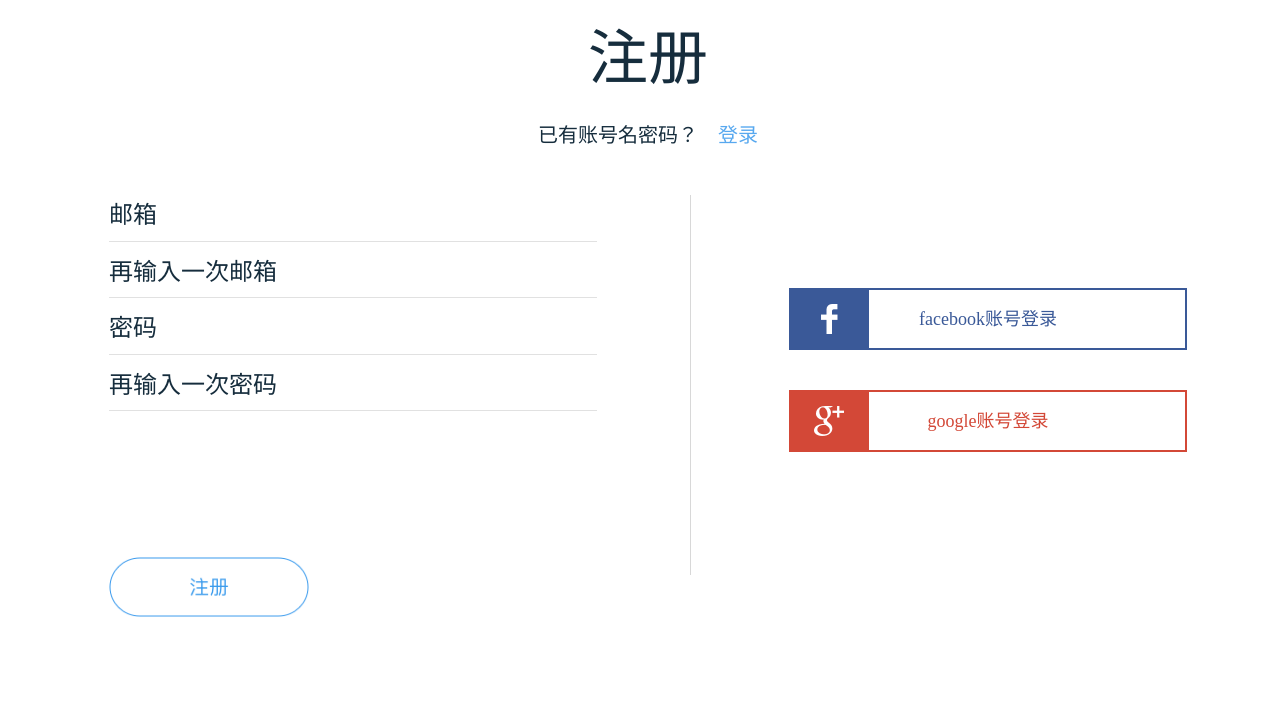
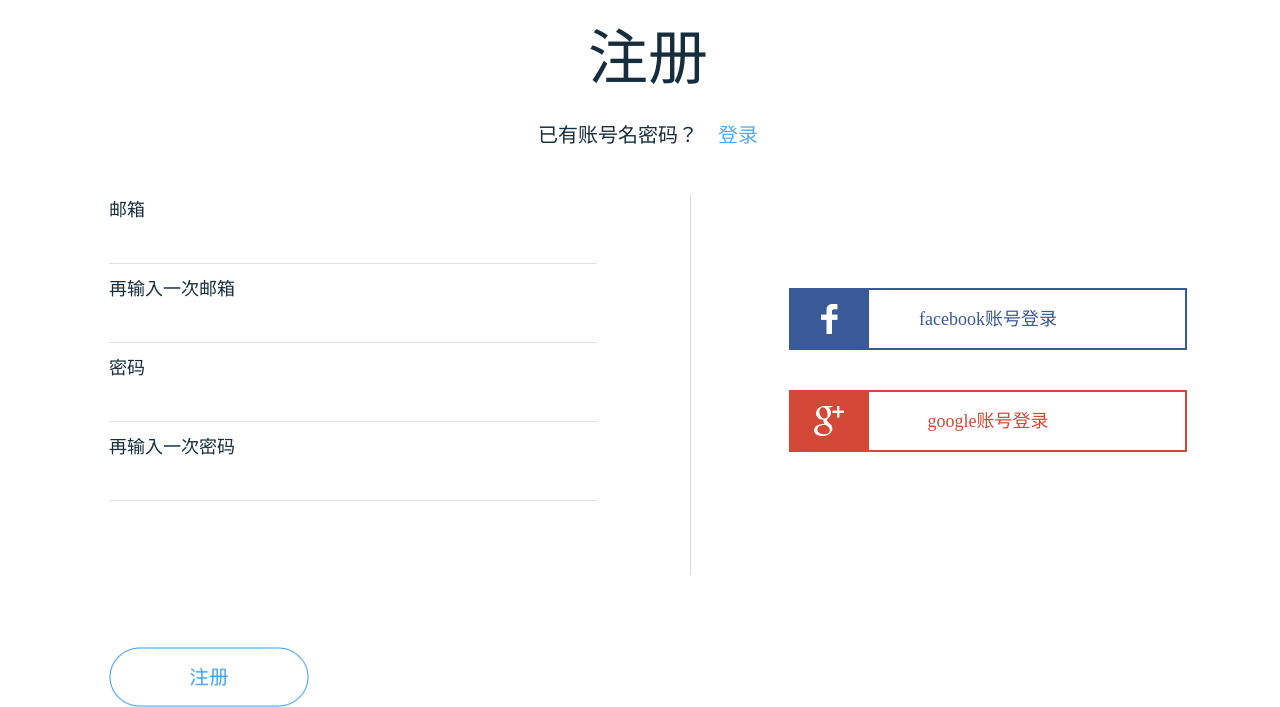
Before and after one commit to larkin2296/lianxing_web, a PHP site: page /lianxing/apps/index/view/login/register.html in a window 1280 px wide. Shown: the part 144-851 px from the top of the page. Before the commit the page ends 761 px from the top, so only its background shows below. Run offline with PHP 8.4, Linux system fonts and the light colour scheme; some libraries are stand-ins or nearby versions.

Commit message:
no message

```diff
--- a/apps/index/view/login/register.html
+++ b/apps/index/view/login/register.html
@@ -38,12 +38,12 @@
 </html>
 <script src="__static__/js/jquery.min.js"></script>
 <script>
-    $('.register_list_left li').click(function(){
-        $('.list_text').css('height','0px;');
-        $('.list_2').css('font-size','24px;');
-        $(this).find('.list_2').css('font-size','18px');
-        $(this).find('.list_text').css('height','40px');
-    })
+//    $('.register_list_left li').click(function(){
+//        $('.list_text').css('height','0px;');
+//        $('.list_2').css('font-size','24px;');
+//        $(this).find('.list_2').css('font-size','18px');
+//        $(this).find('.list_text').css('height','40px');
+//    })
     $('.logo').click(function(){
         location.href = '__back__';
     })
--- a/public/static/css/login.css
+++ b/public/static/css/login.css
@@ -157,13 +157,13 @@ p{
 }
 .register_list_left .list_2{
     font-family: PingFangSC-Thin;
-    font-size: 24px;
+    font-size: 18px;
     color: #162D3D;
     letter-spacing: 0;
 }
 .register_list_left .list_text{
     width:484px;
-    height:0px;
+    height:40px;
     border:none;
     border-bottom: 1px solid #E1E1E1;
     margin-bottom:10px;
```
Also changed, not shown: apps/index/view/project_show/index.html (+19 -1 lines).
